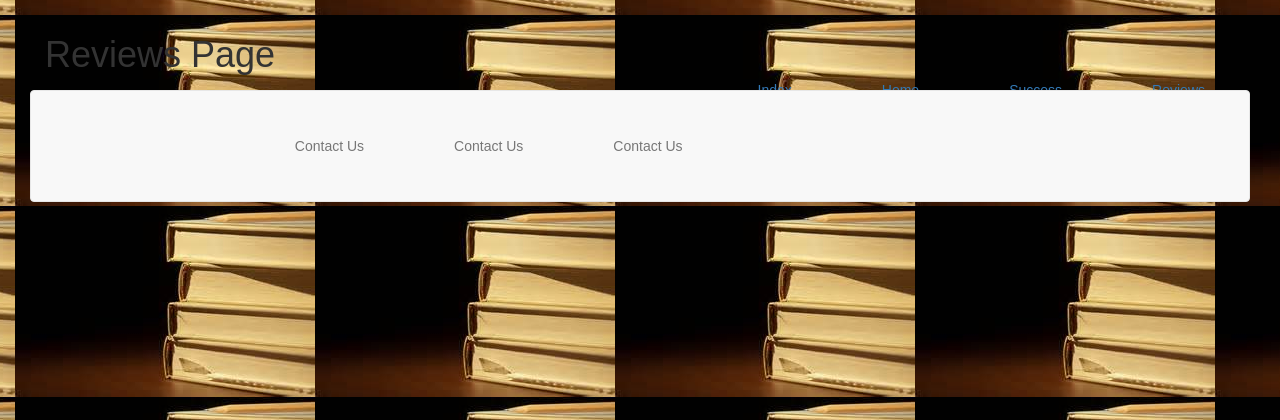
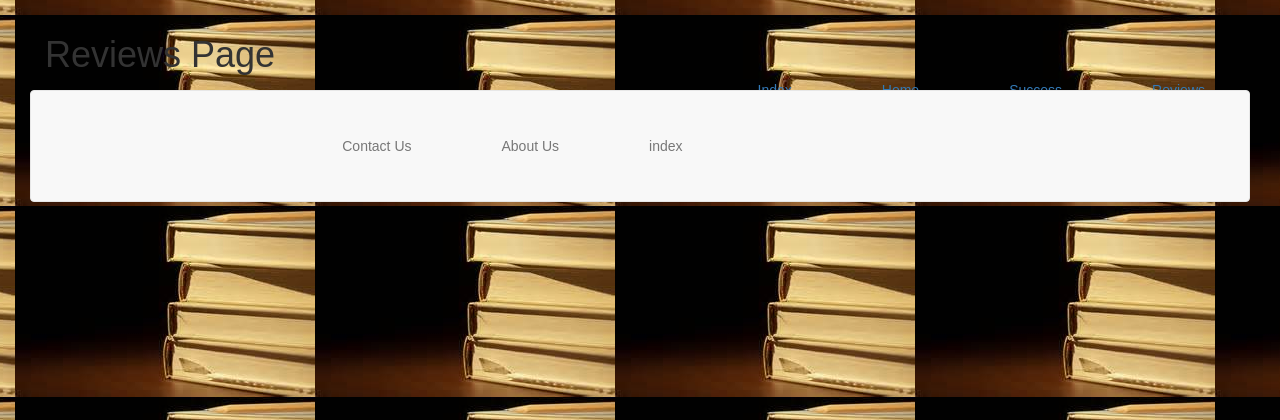
Before and after one commit to drbrown01/belt_reviewer, a Django app: page /reviews/ in a window 1280 px wide. Shown: the top 420 px of the page. Run offline with Django 3.2, Linux system fonts and the light colour scheme; some libraries are stand-ins or nearby versions.

Commit message:
added log out and about us links on reveiws template

```diff
--- a/book_review2/book_review2/apps/main/templates/main/index.html
+++ b/book_review2/book_review2/apps/main/templates/main/index.html
@@ -18,6 +18,8 @@
               <li><a href="{{'success'}}" class=>Index</a></li>
               <li><a href="{{'success'}}" class=>Success</a></li>
               <li><a href="{{'reviews'}}">Reviews</a></li>
+              <li><a href="{{'reviews'}}">My Account</a></li>
+              <li><a href="{{'reviews'}}">Log Out</a></li>
           </ul>
       </div>
   </header><!-- ************************************************************************************************ -->
--- a/book_review2/book_review2/apps/main/templates/main/reviews.html
+++ b/book_review2/book_review2/apps/main/templates/main/reviews.html
@@ -26,9 +26,9 @@
   <!-- *****end of body -->
   <footer class='navbar navbar-default navbar-static-bottom text-center'>
       <ul class='nav navbar-nav navbar-right'>
-        <li><a href="{{"email"}}">Contact Us</a></li>
-        <li><a href="{{"email"}}">Contact Us</a></li>
-        <li><a href="{{"email"}}">Contact Us</a></li>
+        <li><a href="{{"contact"}}">Contact Us</a></li>
+        <li><a href="{{"about"}}">About Us</a></li>
+        <li><a href="{{"index"}}">index</a></li>
 
       </ul>
   </footer>
```
